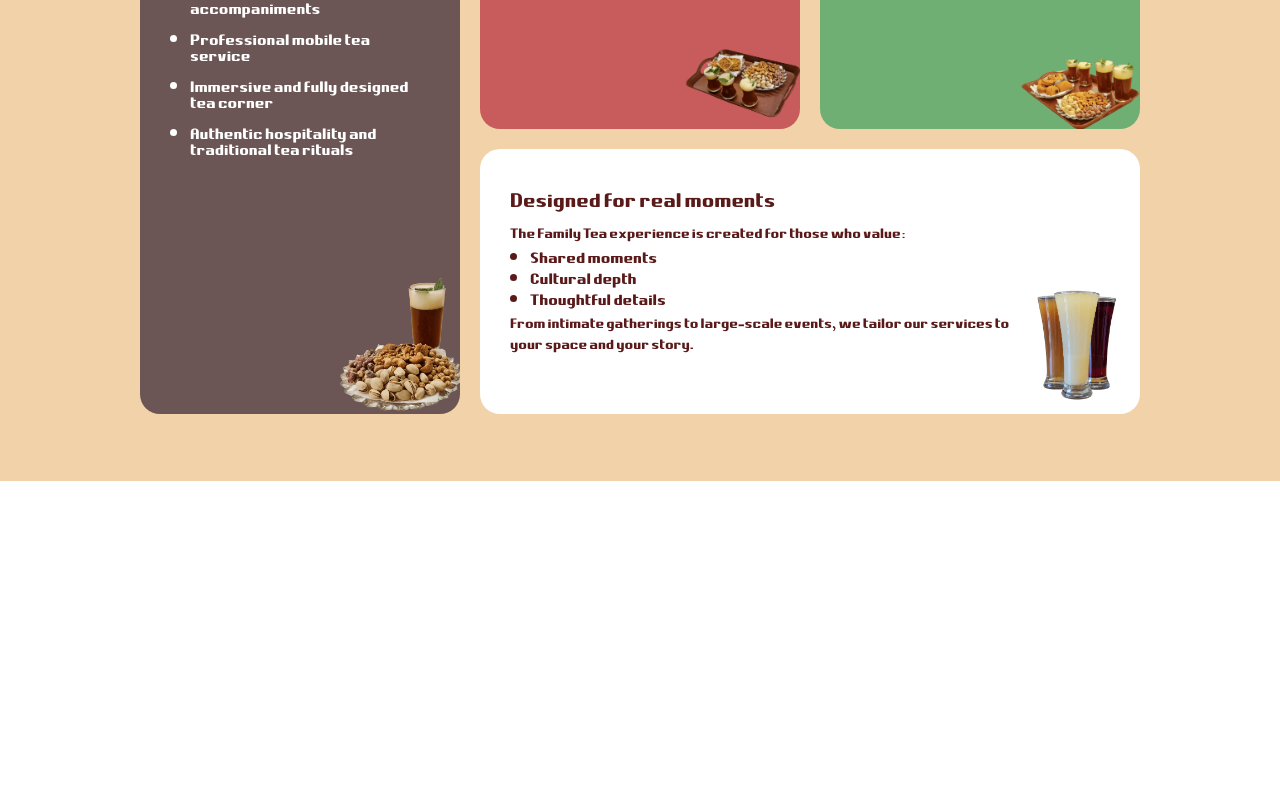
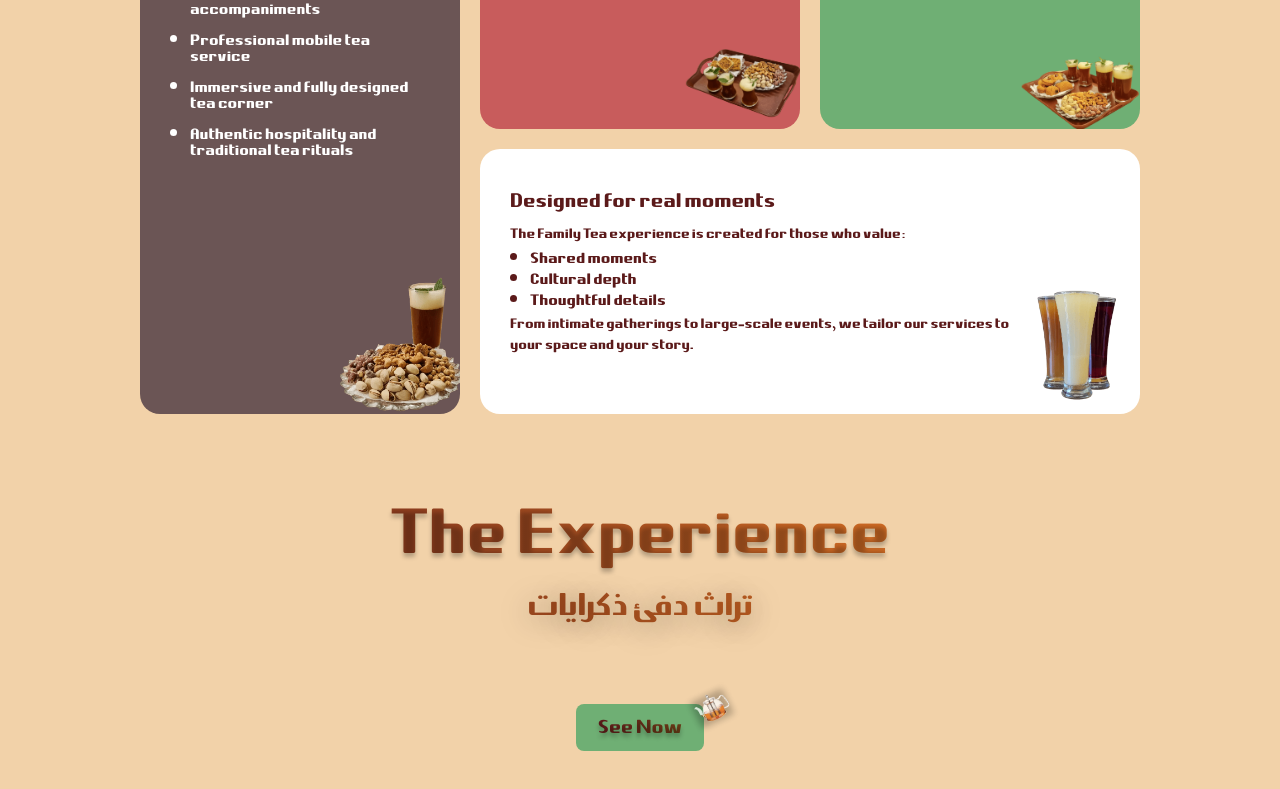
Before and after one commit to khadraoui-rahim/family-tea-new, a React (Vite) app: page / in a window 1280 px wide. Shown: the part 1119-1908 px from the top of the page. Before the commit the page ends 1600 px from the top, so only its background shows below. Built offline with nearby package versions, Linux system fonts and the light colour scheme.

Commit message:
got the who we are page working

```diff
--- a/src/App.jsx
+++ b/src/App.jsx
@@ -3,6 +3,7 @@ import './App.css'
 import BackImages from './main-page/BackImages'
 import Navbar from './main-page/Navbar'
 import WhoWeAre from './who-we-are/WhoWeAre'
+import TheExperience from './the-experience/TheExperience'
 
 function App() {
   return (
@@ -12,6 +13,7 @@ function App() {
         <Navbar />
       </section>
       <WhoWeAre />
+      <TheExperience />
     </div>
   )
 }
--- a/src/main-page/Navbar.jsx
+++ b/src/main-page/Navbar.jsx
@@ -19,44 +19,44 @@ function Navbar() {
     // Sand animation
     timeline.fromTo(sandRef.current,
       { y: -100, opacity: 0 },
-      { y: 0, opacity: 1, duration: 1, ease: "power2.out" }
+      { y: 0, opacity: 1, duration: 0.4, ease: "power2.out" }
     );
 
     // Nav elements
     timeline.fromTo(navListRef.current,
       { opacity: 0, y: -20 },
-      { opacity: 1, y: 0, duration: 0.6, ease: "power2.out" },
-      "-=0.3"
+      { opacity: 1, y: 0, duration: 0.3, ease: "power2.out" },
+      "-=0.2"
     );
 
     // Logo
     timeline.fromTo(logoRef.current,
       { opacity: 0, y: -20 },
-      { opacity: 1, y: 0, duration: 0.5, ease: "power2.out" }
+      { opacity: 1, y: 0, duration: 0.25, ease: "power2.out" }
     );
 
     // Title
     timeline.fromTo(titleRef.current,
       { opacity: 0, y: -20 },
-      { opacity: 1, y: 0, duration: 0.5, ease: "power2.out" }
+      { opacity: 1, y: 0, duration: 0.25, ease: "power2.out" }
     );
 
     // Subtitle
     timeline.fromTo(subtitleRef.current,
       { opacity: 0, y: -20 },
-      { opacity: 1, y: 0, duration: 0.5, ease: "power2.out" }
+      { opacity: 1, y: 0, duration: 0.25, ease: "power2.out" }
     );
 
     // Description
     timeline.fromTo(descriptionRef.current,
       { opacity: 0, y: -20 },
-      { opacity: 1, y: 0, duration: 0.5, ease: "power2.out" }
+      { opacity: 1, y: 0, duration: 0.25, ease: "power2.out" }
     );
 
     // Button
     timeline.fromTo(buttonRef.current,
       { opacity: 0, y: -20 },
-      { opacity: 1, y: 0, duration: 0.5, ease: "power2.out" }
+      { opacity: 1, y: 0, duration: 0.25, ease: "power2.out" }
     );
 
     // Button decoration animation (starts after everything is visible)
--- a/src/the-experience/TheExperience.css
+++ b/src/the-experience/TheExperience.css
@@ -1,5 +1,107 @@
 .the-experience {
   width: 100%;
   min-height: 100vh;
-  padding: 20px;
+  padding: 0 20px 20px 20px;
+  background-color: #F2D2A9;
 }
+
+.the-experience h1 {
+  font-family: 'Abdomisr', sans-serif;
+  font-size: 84px;
+  background: linear-gradient(90deg, #5B1A1A 0%, #FF8D28 100%);
+  -webkit-background-clip: text;
+  -webkit-text-fill-color: transparent;
+  background-clip: text;
+  text-shadow: 0px 4px 4px rgba(0, 0, 0, 0.25);
+  margin: 0;
+  text-align: center;
+      height: 110px;
+      position: relative;
+      top: -20px;
+}
+
+.experience-subheader {
+  font-family: 'Abdomisr', sans-serif;
+  font-size: 40px;
+  background: linear-gradient(90deg, #5B1A1A 0%, #FF8D28 100%);
+  -webkit-background-clip: text;
+  -webkit-text-fill-color: transparent;
+  background-clip: text;
+  text-shadow: 0px 4px 29.5px rgba(0, 0, 0, 0.4);
+  text-align: center;
+      margin: 0;
+    height: 53px;
+    position: relative;
+    top: -20px;
+}
+
+.experience-button {
+  font-family: 'Abdomisr', sans-serif;
+  font-size: 25px;
+  font-weight: 900;
+  background: #6FAF74;
+  border: none;
+  padding: 2px 22px;
+  border-radius: 8px;
+  cursor: pointer;
+  margin-top: 60px;
+  position: relative;
+  overflow: visible;
+  color: transparent;
+  display: block;
+  margin-left: auto;
+  margin-right: auto;
+}
+
+.experience-button-text {
+  background: linear-gradient(90deg, #5B1A1A 0%, #673C16 100%);
+  -webkit-background-clip: text;
+  -webkit-text-fill-color: transparent;
+  background-clip: text;
+  text-shadow: 0px 4px 4px rgba(0, 0, 0, 0.25);
+  position: relative;
+  z-index: 1;
+}
+
+.experience-button::before {
+  content: '';
+  position: absolute;
+  top: 0;
+  left: 0;
+  width: 100%;
+  height: 100%;
+  background: #6FAF74;
+  z-index: -1;
+  border-radius: 8px;
+  transition: background 0.3s ease;
+}
+
+.experience-button:hover,
+.experience-button:focus,
+.experience-button:active {
+  outline: none;
+}
+
+.experience-button:hover::before,
+.experience-button:focus::before,
+.experience-button:active::before {
+  background: linear-gradient(90deg, #5B1A1A 0%, #673C16 100%);
+}
+
+.experience-button:hover .experience-button-text,
+.experience-button:focus .experience-button-text,
+.experience-button:active .experience-button-text {
+  background: #6FAF74;
+  -webkit-background-clip: text;
+  -webkit-text-fill-color: transparent;
+  background-clip: text;
+}
+
+.experience-button-decoration {
+  position: absolute;
+  top: -25px;
+  right :-20;
+  width: 60px;
+  height: 60px;
+  object-fit: contain;
+}
--- a/src/the-experience/TheExperience.jsx
+++ b/src/the-experience/TheExperience.jsx
@@ -1,10 +1,34 @@
-import React from 'react';
+import React, { useEffect, useRef } from 'react';
 import './TheExperience.css';
+import gsap from 'gsap';
 
 const TheExperience = () => {
+  const decorationRef = useRef(null);
+
+  useEffect(() => {
+    gsap.to(decorationRef.current, {
+      y: -10,
+      rotateZ: 15,
+      duration: 1,
+      repeat: -1,
+      yoyo: true,
+      ease: "power1.inOut"
+    });
+  }, []);
+
   return (
     <div className="the-experience">
       <h1>The Experience</h1>
+      <h2 className="experience-subheader">تراث دفئ ذكرايات</h2>
+      <button className="experience-button">
+        <span className="experience-button-text">See Now</span>
+        <img
+          ref={decorationRef}
+          src="/Main-page/buttons/btn-asset-1.png"
+          alt=""
+          className="experience-button-decoration"
+        />
+      </button>
     </div>
   );
 };
--- a/src/who-we-are/WhoWeAre.css
+++ b/src/who-we-are/WhoWeAre.css
@@ -129,3 +129,15 @@ margin-bottom: 5px;
 .special2{
   margin-top: 5px;
 }
+.lh{
+      line-height: 31px;
+}
+
+.fade-in-text {
+  opacity: 0;
+  transition: opacity 0.8s ease-in-out;
+}
+
+.fade-in-text.fade-in-visible {
+  opacity: 1;
+}
--- a/src/who-we-are/WhoWeAre.jsx
+++ b/src/who-we-are/WhoWeAre.jsx
@@ -1,13 +1,35 @@
 import './WhoWeAre.css'
+import { useEffect, useRef } from 'react'
 
 function WhoWeAre() {
+  const textElementsRef = useRef([])
+
+  useEffect(() => {
+    const observer = new IntersectionObserver(
+      (entries) => {
+        entries.forEach((entry) => {
+          if (entry.isIntersecting) {
+            entry.target.classList.add('fade-in-visible')
+          }
+        })
+      },
+      { threshold: 0.1 }
+    )
+
+    textElementsRef.current.forEach((el) => {
+      if (el) observer.observe(el)
+    })
+
+    return () => observer.disconnect()
+  }, [])
+
   return (
     <section className="who-we-are-section">
       <div className="who-we-are-content">
-        <h2 className="who-we-are-title">Who We Are</h2>
+        <h2 className="who-we-are-title fade-in-text" ref={(el) => (textElementsRef.current[0] = el)}>Who We Are</h2>
         <div className="grid-container">
           <div className="grid-item grid-item-brown">
-            <div className="grid-item-content">
+            <div className="grid-item-content fade-in-text" ref={(el) => (textElementsRef.current[1] = el)}>
               <h3 className="grid-item-title">What do we offer?</h3>
               <ul className="grid-item-list">
                 <li>Traditional Saharan tea, freshly prepared on the spot</li>
@@ -20,14 +42,14 @@ function WhoWeAre() {
             <img src="/who-we-are/1.png" alt="" className="grid-item-image" />
           </div>
           <div className="grid-item grid-item-red">
-            <div className="grid-item-content">
-              <h3 className="grid-item-title">Rooted in authenticity</h3>
+            <div className="grid-item-content fade-in-text" ref={(el) => (textElementsRef.current[2] = el)}>
+              <h3 className="grid-item-title lh">Rooted in authenticity</h3>
               <p className="grid-item-text">We don't just serve tea — we revive a ritual, tell a story, and turn every cup into a shared moment.</p>
             </div>
             <img src="/who-we-are/2.png" alt="" className="grid-item-image" />
           </div>
           <div className="grid-item grid-item-green">
-            <div className="grid-item-content">
+            <div className="grid-item-content fade-in-text" ref={(el) => (textElementsRef.current[3] = el)}>
               <p className="grid-item-title special">
                 Authentic by nature.<br />
                 Positive energy only.<br />
@@ -37,7 +59,7 @@ function WhoWeAre() {
             <img src="/who-we-are/3.png" alt="" className="grid-item-image" />
           </div>
           <div className="grid-item grid-item-white">
-            <div className="grid-item-content grid-item-content-white">
+            <div className="grid-item-content grid-item-content-white fade-in-text" ref={(el) => (textElementsRef.current[4] = el)}>
               <h3 className="grid-item-title grid-item-title-white">Designed for real moments</h3>
               <p className="grid-item-text grid-item-text-white">The Family Tea experience is created for those who value:</p>
               <ul className="grid-item-list grid-item-list-white">
```
